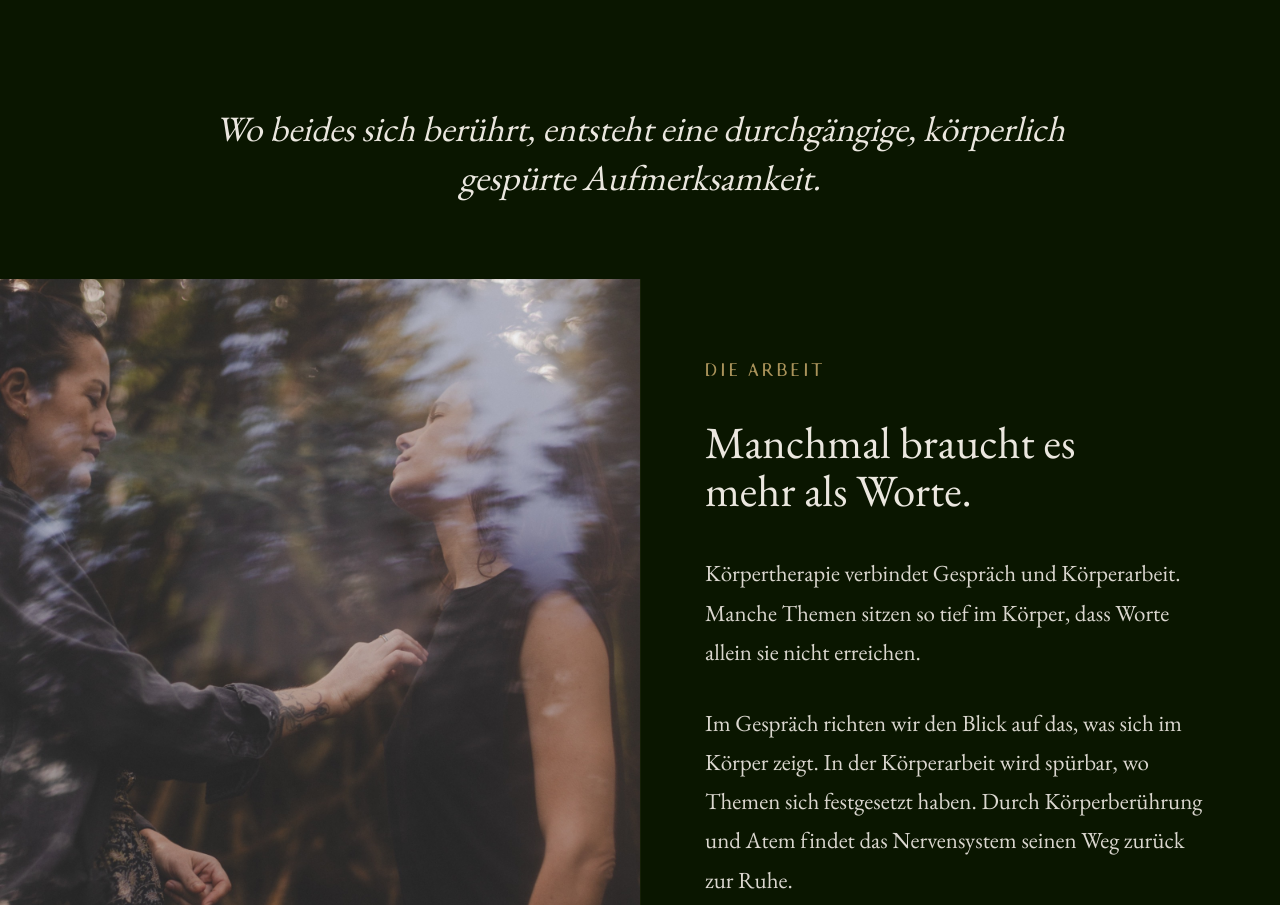
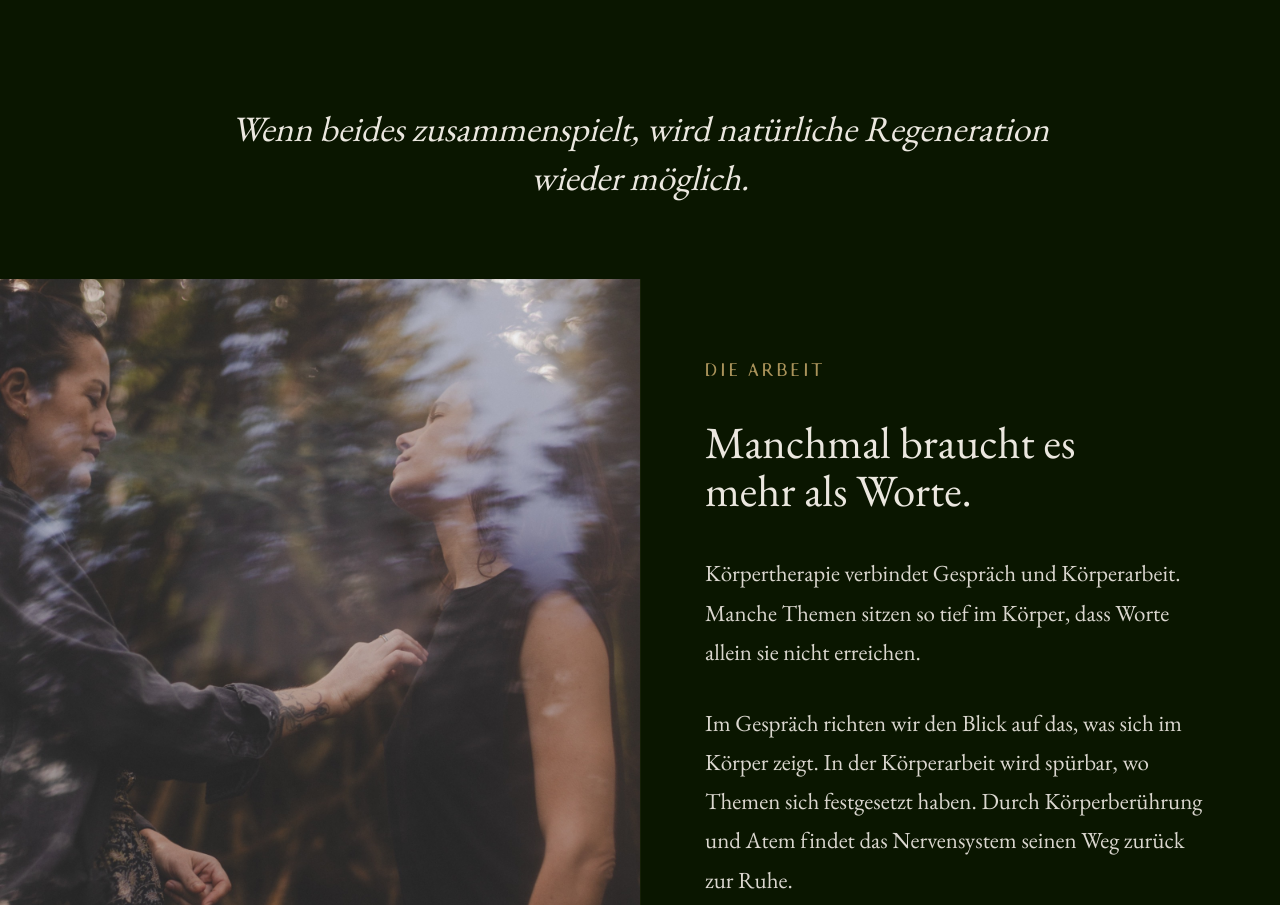
Before and after one commit to felixheberle/webseite-holytouch, a Next.js app: page / in a window 1280 px wide. Shown: the part 2269-3174 px from the top of the page. Built offline with nearby package versions, Linux system fonts and the light colour scheme.

Commit message:
VerstandKoerper: Synthese-Zeile → 'Wenn beides zusammenspielt, wird natürliche Regeneration wieder möglich'

```diff
--- a/components/VerstandKoerper.tsx
+++ b/components/VerstandKoerper.tsx
@@ -164,8 +164,8 @@ export function VerstandKoerper() {
             fontStyle: 'italic',
           }}
         >
-          Wo beides sich berührt, entsteht eine durchgängige,
-          körperlich gespürte Aufmerksamkeit.
+          Wenn beides zusammenspielt, wird natürliche Regeneration
+          wieder möglich.
         </p>
       </FadeIn>
     </section>
```
